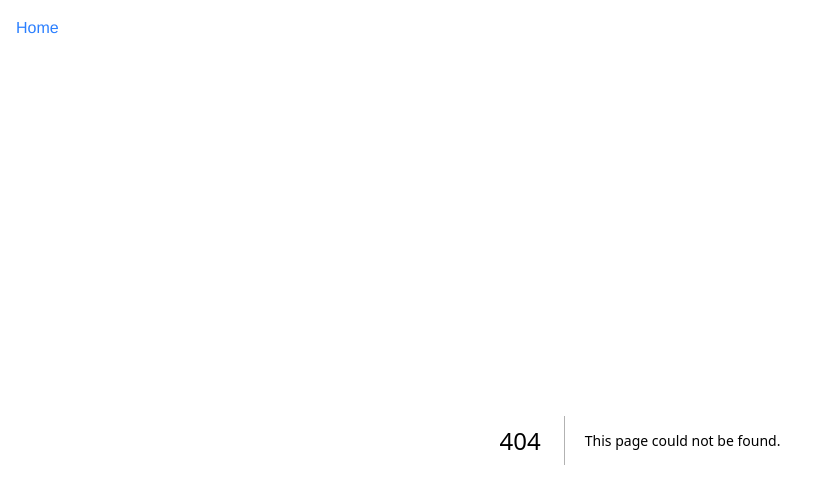
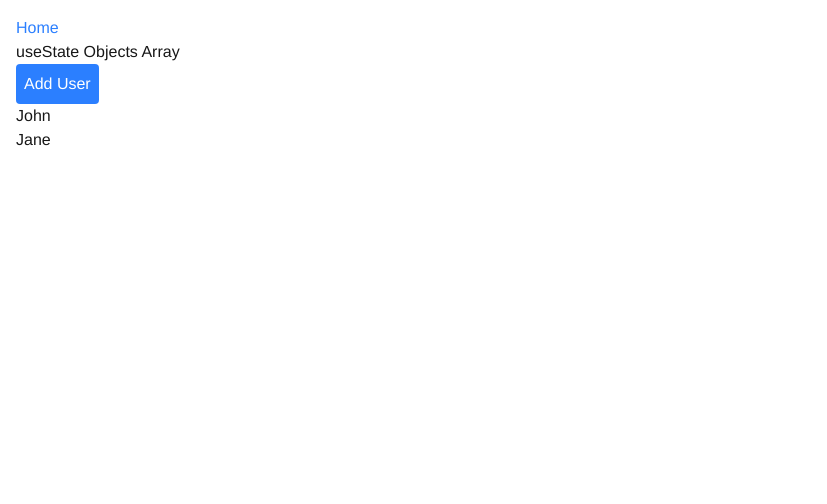
Before and after one commit to emanuelefavero/react-typescript, a Next.js app: page /use-state-objects-array in a window 1280 px wide. Before the commit this address had no page. Shown: the top 504 px of the page, without its empty margins (0-827 px from the left). Built offline with nearby package versions, Linux system fonts and the light colour scheme.

Commit message:
feat: /use-state-objects-array

```diff
--- a/src/app/page.tsx
+++ b/src/app/page.tsx
@@ -39,6 +39,9 @@ export default function Home() {
         <li>
           <Link href='/jsx-element'>JSX.Element</Link>
         </li>
+        <li>
+          <Link href='/use-state-objects-array'>useState Objects Array</Link>
+        </li>
       </ul>
     </>
   )
--- /dev/null
+++ b/src/app/use-state-objects-array/page.tsx
@@ -0,0 +1,38 @@
+'use client'
+
+import { useState } from 'react'
+
+type User = {
+  name: string
+}
+
+// * Typing useState with an array of objects
+// TIP: You can also omit the type and let TypeScript infer it
+
+export default function Page() {
+  const [users, setUsers] = useState<User[]>([
+    { name: 'John' },
+    { name: 'Jane' },
+  ])
+
+  return (
+    <>
+      <h1>useState Objects Array</h1>
+
+      <button
+        className='bg-blue-500 text-white p-2 rounded cursor-pointer'
+        onClick={() => {
+          setUsers((prev) => [{ name: 'New User' }, ...prev])
+        }}
+      >
+        Add User
+      </button>
+
+      <ul>
+        {users.map((user, index) => (
+          <li key={index}>{user.name}</li>
+        ))}
+      </ul>
+    </>
+  )
+}
```
